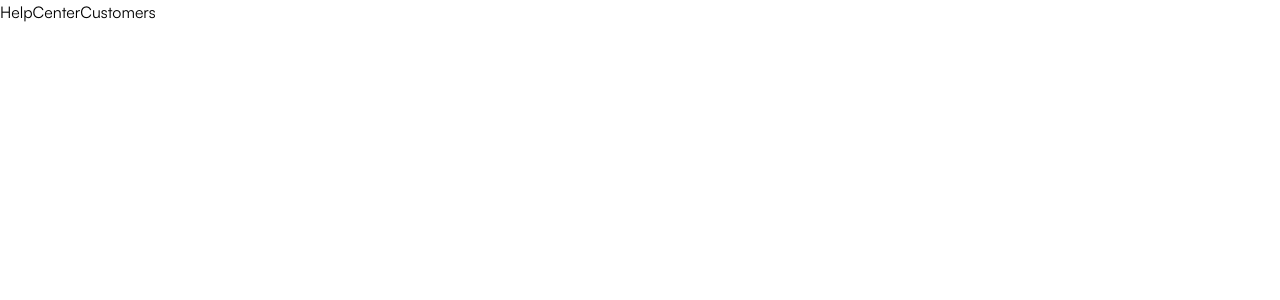
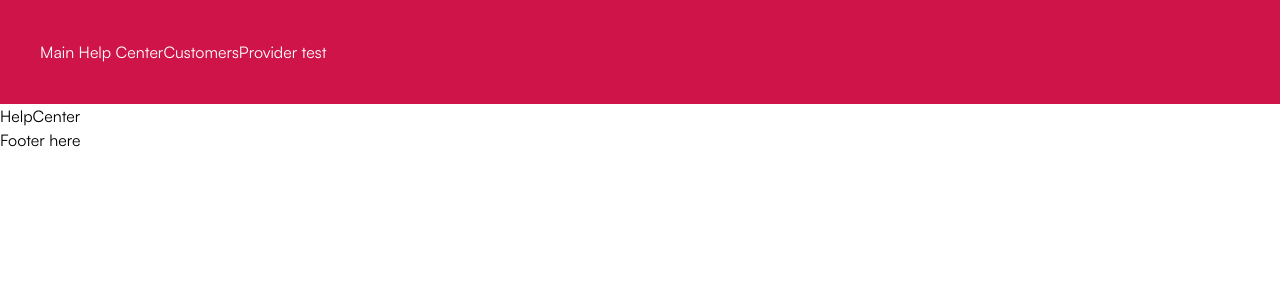
Before and after one commit to Handys-Inc/mvp-frontend, a React (Create React App) app: page /help in a window 1280 px wide. Shown: the top 300 px of the page. Built offline with nearby package versions, Linux system fonts and the light colour scheme.

Commit message:
custom nested routes for help center

```diff
--- a/src/App.js
+++ b/src/App.js
@@ -16,8 +16,12 @@ import Validate from "./app/Auth/Validate/Validate";
 import ForgotPassword from "./app/Auth/Forgot/ForgotPassword";
 import Reset from "./app/Auth/Reset/Reset";
 import ProviderFlow from "./app/Auth/Provider/ProviderFlow";
-import HelpCenter from "./app/Help/HelpCenter";
-import Customer from "./app/Help/customer/Customer";
+
+// HELP CENTER
+import HelpCenter from "./help/HelpCenter";
+import Customer from "./help/customer/Customer";
+import HelpLayout from "./help/layout/HelpLayout";
+import Provider from "./help/provider/Provider";
 
 function App() {
   return (
@@ -49,7 +53,11 @@ function App() {
         <Route path="/reset-password" exact element={<Reset />} />
 
         {/* TODO: HELP CENTER ROUTES */}
-        <Route path="/help" element={<HelpCenter />} />
+        <Route path="/help" element={<HelpLayout />}>
+          <Route index element={<HelpCenter />} />
+          <Route path="customer" element={<Customer />} />
+          <Route path="provider/:id" element={<Provider />} />
+        </Route>
 
         {/* PAGE NOT FOUND */}
         <Route path="*" exact element={<Notfound />} />
--- a/src/app/Help/HelpCenter.js
+++ /dev/null
@@ -1,13 +0,0 @@
-import React from "react";
-import { NavLink } from "react-router-dom";
-
-function HelpCenter() {
-  return (
-    <div>
-      HelpCenter
-      <NavLink to="customer">Customers</NavLink>
-    </div>
-  );
-}
-
-export default HelpCenter;
--- /dev/null
+++ b/src/help/HelpCenter.js
@@ -0,0 +1,7 @@
+import React from "react";
+
+function HelpCenter() {
+  return <div>HelpCenter</div>;
+}
+
+export default HelpCenter;
--- a/src/app/Help/customer/Customer.js
+++ b/src/help/customer/Customer.js
@@ -2,12 +2,7 @@ import React from "react";
 import { NavLink } from "react-router-dom";
 
 function Customer() {
-  return (
-    <div>
-      Customer
-      <NavLink to="provider/4">Provider test</NavLink>
-    </div>
-  );
+  return <div>Customer</div>;
 }
 
 export default Customer;
--- /dev/null
+++ b/src/help/layout/HelpLayout.js
@@ -0,0 +1,20 @@
+import React from "react";
+import { Outlet, NavLink } from "react-router-dom";
+
+function HelpLayout() {
+  return (
+    <div className="min-h-screen w-full">
+      <nav className="bg-primary text-white p-10">
+        <NavLink to="/help">Main Help Center</NavLink>
+        <NavLink to="customer">Customers</NavLink>
+        <NavLink to="provider/4">Provider test</NavLink>
+      </nav>
+
+      <Outlet />
+
+      <footer>Footer here</footer>
+    </div>
+  );
+}
+
+export default HelpLayout;
```
Also changed, not shown: src/help/provider/Provider.js (renamed from src/app/Help/provider/Provider.js).
